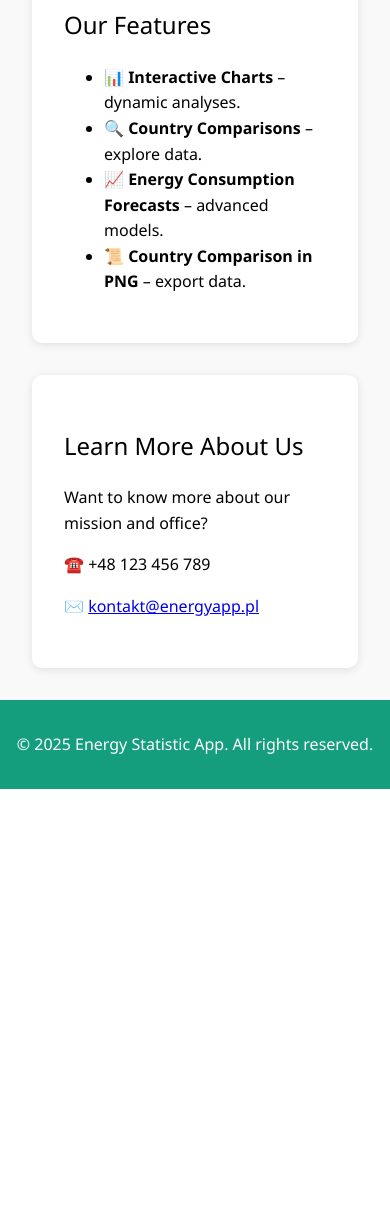
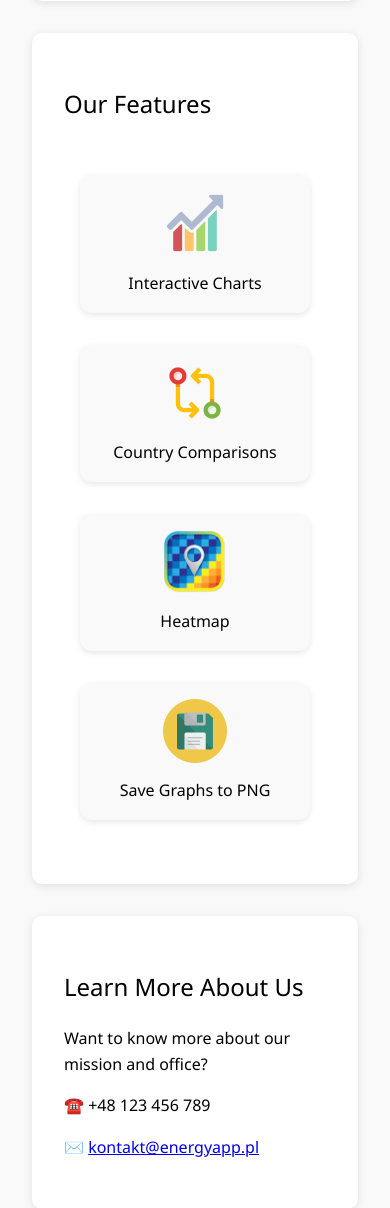
Before and after one commit to Mattias36/Energy-Statapp, a Django app: page /about_us/ in a window 390 px wide. Shown: the part 1185-2393 px from the top of the page. Before the commit the page ends 1974 px from the top, so only its background shows below. Run offline with Django 5.2, Linux system fonts and the light colour scheme.

Commit message:
więcej responsywności dla about us categoreis i categories details

```diff
--- a/pages/static/css/about-us.css
+++ b/pages/static/css/about-us.css
@@ -32,22 +32,41 @@
     padding-top: 30%; /* Adjust this value for a taller map, e.g., 75% */
 }
 
-/* w nowej wersji usunięto*/
-
-/* .image img {
-    max-width: 30%;
-    border-radius: 10px;
-    box-shadow: 0 4px 10px rgba(0, 0, 0, 0.1);
-}
-
-.reverse .image {
-    order: 1;
+.features-grid-inside{
+    display: grid;
+    grid-template-columns: repeat(auto-fit, minmax(160px, 1fr));
+    gap: 2rem;
+    padding: 2rem 1rem;
+    max-width: 1000px;
+    margin: 0 auto;
+    text-align: center;
 }
 
 
-.reverse .image img {
-    max-width: 250px;
-} */
+
+.feature-card {
+  background-color: #f9f9f9;
+  border-radius: 12px;
+  padding: 1rem;
+  box-shadow: 0 2px 6px rgba(0,0,0,0.1);
+  transition: transform 0.3s ease;
+}
+
+.feature-card:hover {
+  transform: translateY(-5px);
+}
+
+.feature-card img {
+  width: 64px;
+  height: 64px;
+  margin-bottom: 0.5rem;
+}
+
+.feature-card h3 {
+  font-size: 1rem;
+  font-weight: 400;
+  margin: 0;
+}
 
 .animated-section {
     opacity: 0;
@@ -59,3 +78,15 @@
     opacity: 1;
     transform: translateY(0);
 }
+
+@media (max-width:768px) {
+    .map-container {
+        width: 100%;
+        max-width: 600px; /* Maximum width of the container */
+        margin: auto; /* Center the container */
+        position: relative;
+        overflow: hidden;
+        padding-top: 60%; /* Adjust this value for a taller map, e.g., 75% */
+    }
+
+}
--- a/pages/templates/pages/about_us.html
+++ b/pages/templates/pages/about_us.html
@@ -43,13 +43,27 @@
 <!-- What We Offer Section -->
 <section class="info-section animated-section">
   <h2 style="font-weight: 500;">Our Features</h2>
-  <ul>
-      <li>📊 <strong>Interactive Charts</strong> – dynamic analyses.</li>
-      <li>🔍 <strong>Country Comparisons</strong> – explore data.</li>
-      <li>📈 <strong>Energy Consumption Forecasts</strong> – advanced models.</li>
-      <li>📜 <strong>Country Comparison in PNG</strong> – export data.</li>
-  </ul>
+
+  <div class="features-grid-inside">
+    <div class="feature-card">
+      <img src="{% static 'images/chart-icon.png' %}" alt="Interactive Charts">
+      <h3>Interactive Charts</h3>
+    </div>
+    <div class="feature-card">
+      <img src="{% static 'images/compare-icon.png' %}" alt="Country Comparisons">
+      <h3>Country Comparisons</h3>
+    </div>
+    <div class="feature-card">
+      <img src="{% static 'images/heatmap-icon.png' %}" alt="Heatmap">
+      <h3>Heatmap</h3>
+    </div>
+    <div class="feature-card">
+      <img src="{% static 'images/save-icon.png' %}" alt="Save Graphs">
+      <h3>Save Graphs to PNG</h3>
+    </div>
+  </div>
 </section>
+
 
 <!-- About Us Link -->
 <section class="info-section animated-section">
--- a/pages/views.py
+++ b/pages/views.py
@@ -106,17 +106,44 @@ def categories(request):
         'categories': categories
     })
 
+CATEGORY_DESCRIPTIONS = {
+    "Production": (
+        "The 'Production' category reflects the total amount of energy generated within a country "
+        "from all available sources. It includes energy derived from fossil fuels (like coal, oil, and gas), "
+        "renewable sources (such as wind, solar, hydro), and nuclear power. This metric is crucial for understanding "
+        "a country's self-sufficiency in energy generation and its reliance on domestic versus imported energy sources."
+    ),
+    "Final energy consumption": (
+        "This category provides insight into the total amount of energy consumed by end users in different sectors, "
+        "including households, transportation, industry, services, and agriculture. Unlike gross consumption, it excludes "
+        "energy losses during transformation and transmission. Understanding final consumption helps identify which sectors "
+        "are the most energy-intensive and where efficiency improvements can have the greatest impact."
+    ),
+    "Gross Electricity Generation, by Fuel  [TWh]": (
+        "This dataset presents the total electricity produced in a country, broken down by the type of fuel used "
+        "in the generation process. It includes electricity from conventional sources such as coal, natural gas, and nuclear, "
+        "as well as from renewable sources like wind, solar, and biomass. Analyzing this data reveals a country’s energy mix "
+        "and its progress towards sustainable and low-carbon electricity generation."
+    ),
+    "Gross Heat Generation [PJ]": (
+        "The 'Gross Heat Generation' category captures the total heat produced primarily in combined heat and power (CHP) "
+        "plants and heat-only boiler stations. It reflects the energy generated for heating purposes across residential, "
+        "commercial, and industrial buildings. Monitoring this data is essential for understanding thermal energy needs "
+        "and the role of district heating systems in national energy infrastructure."
+    )
+}
+
 def category_detail(request, category_id):
     category = get_object_or_404(EnergyCategory, id=category_id)
-    countries = Country.objects.filter(
-        energydata__category=category
-    ).distinct()
+    countries = Country.objects.filter(energydata__category=category).distinct()
+
+    description = CATEGORY_DESCRIPTIONS.get(category.name, "This category provides detailed energy data.")
 
     return render(request, "pages/category_detail.html", {
-        'category': category,
-        'countries': countries
+        "category": category,
+        "countries": countries,
+        "category_description": description
     })
-
 
 def country_view(request, country_code):
     countries = Country.objects.all()
```
Also changed, not shown: pages/static/css/categories.css (+31 -1 lines), pages/static/css/category_details.css (+82 -0 lines), pages/templates/pages/category_detail.html (+31 -0 lines), pages/static/images/chart-icon.png (added), pages/static/images/compare-icon.png (added), pages/static/images/heatmap-icon.png (added), pages/static/images/save-icon.png (added).
